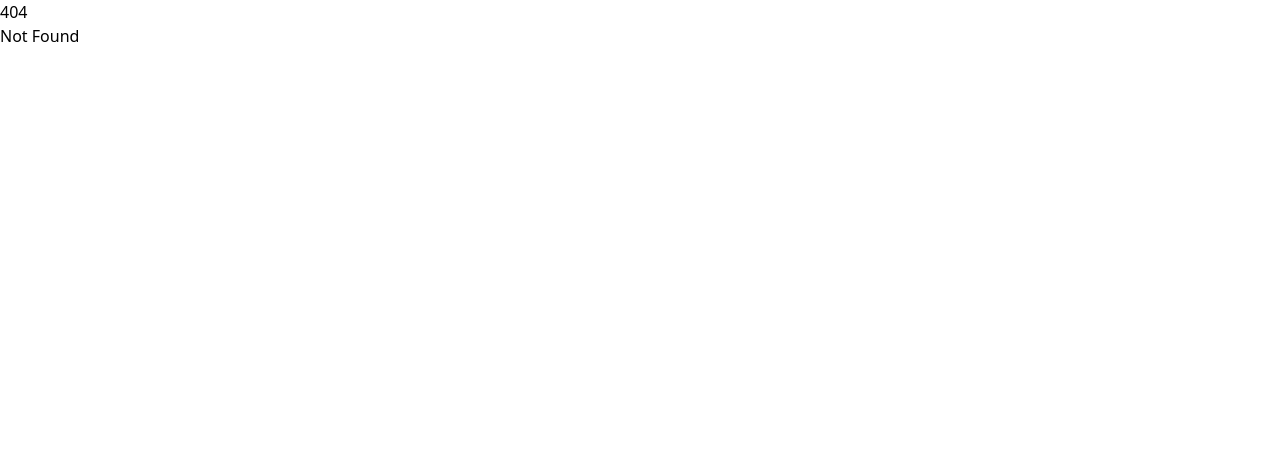
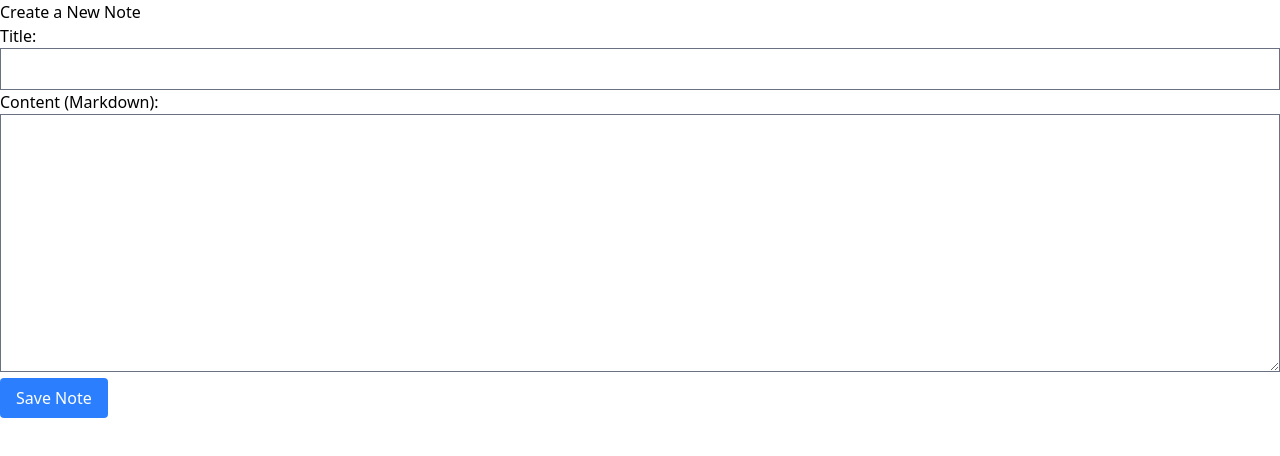
Before and after one commit to vaishnavnair0666/MyNotes, a SvelteKit app: page /new in a window 1280 px wide. Before the commit this address had no page. Shown: the top 456 px of the page. Built offline with nearby package versions, Linux system fonts and the light colour scheme; no server answers.

Commit message:
got the supabase to read and update the table

```diff
--- a/src/routes/+page.svelte
+++ b/src/routes/+page.svelte
@@ -1,25 +1,22 @@
 <script lang="ts">
-	import { supabase } from '$lib/supabaseClient';
-	import type { Note } from '$lib/types';
-
-	let notes: Note[] = [];
-
-	// Fetch notes on load
-	supabase
-		.from('notes')
-		.select('*')
-		.then(({ data, error }: { data: Note[] | null; error: any }) => {
-			if (error) {
-				console.error('Error fetching notes:', error);
-			} else if (data) {
-				notes = data;
-			}
-		});
+	export let data: {
+		notes: Array<{ id: string; title: string; content: string; created_at: string }>;
+	};
+	const { notes } = data;
 </script>
 
-<h1>Notes</h1>
-<ul>
-	{#each notes as note}
-		<li>{note.title}</li>
-	{/each}
-</ul>
+<h1 class="mb-4 text-xl font-bold">All Notes</h1>
+
+{#if notes.length === 0}
+	<p>No notes found.</p>
+{:else}
+	<ul class="space-y-4">
+		{#each notes as note}
+			<li class="rounded border p-4 shadow">
+				<h2 class="text-lg font-semibold">{note.title}</h2>
+				<p class="text-sm text-gray-600">{note.created_at}</p>
+				<div class="mt-2 whitespace-pre-wrap">{note.content}</div>
+			</li>
+		{/each}
+	</ul>
+{/if}
--- /dev/null
+++ b/src/routes/+page.ts
@@ -0,0 +1,15 @@
+import { supabase } from '$lib/supabaseClient';
+
+export async function load() {
+  const { data: notes, error } = await supabase
+    .from('notes')
+    .select('*')
+    .order('created_at', { ascending: false });
+
+  if (error) {
+    console.error('Error fetching notes:', error.message);
+    return { notes: [] };
+  }
+
+  return { notes };
+}
--- /dev/null
+++ b/src/routes/new/+page.svelte
@@ -0,0 +1,39 @@
+<script lang="ts">
+	import { supabase } from '$lib/supabaseClient';
+	import { goto } from '$app/navigation';
+
+	let title = '';
+	let content = '';
+
+	async function saveNote() {
+		const { data, error } = await supabase.from('notes').insert([
+			{
+				title,
+				content
+			}
+		]);
+
+		if (error) {
+			console.error('Insert error:', error);
+		} else {
+			// redirect to home or view page
+			goto('/');
+		}
+	}
+</script>
+
+<h1>Create a New Note</h1>
+
+<form on:submit|preventDefault={saveNote} class="space-y-4">
+	<label>
+		Title:
+		<input type="text" bind:value={title} required class="w-full border p-2" />
+	</label>
+
+	<label>
+		Content (Markdown):
+		<textarea bind:value={content} required rows="10" class="w-full border p-2"></textarea>
+	</label>
+
+	<button type="submit" class="rounded bg-blue-500 px-4 py-2 text-white"> Save Note </button>
+</form>
```
